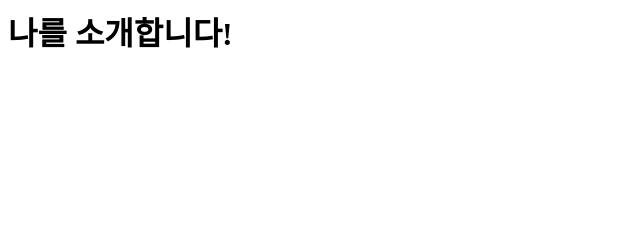
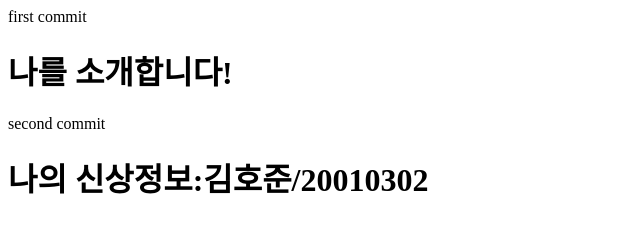
Before and after one commit to HojunUniverse/OpenSrc, a plain HTML site: page index.html in a window 1280 px wide. Shown: the whole page, without its empty margins (0-640 px from the left). Drawn offline with Linux system fonts and the light colour scheme.

Commit message:
second commit

```diff
--- a/index.html
+++ b/index.html
@@ -4,6 +4,11 @@
     </head>
 
     <body>
+        first commit
         <h1>나를 소개합니다!</h1>
+
+        second commit
+        <h1>나의 신상정보:김호준/20010302</h1>
     </body>
+
 </html>
```
